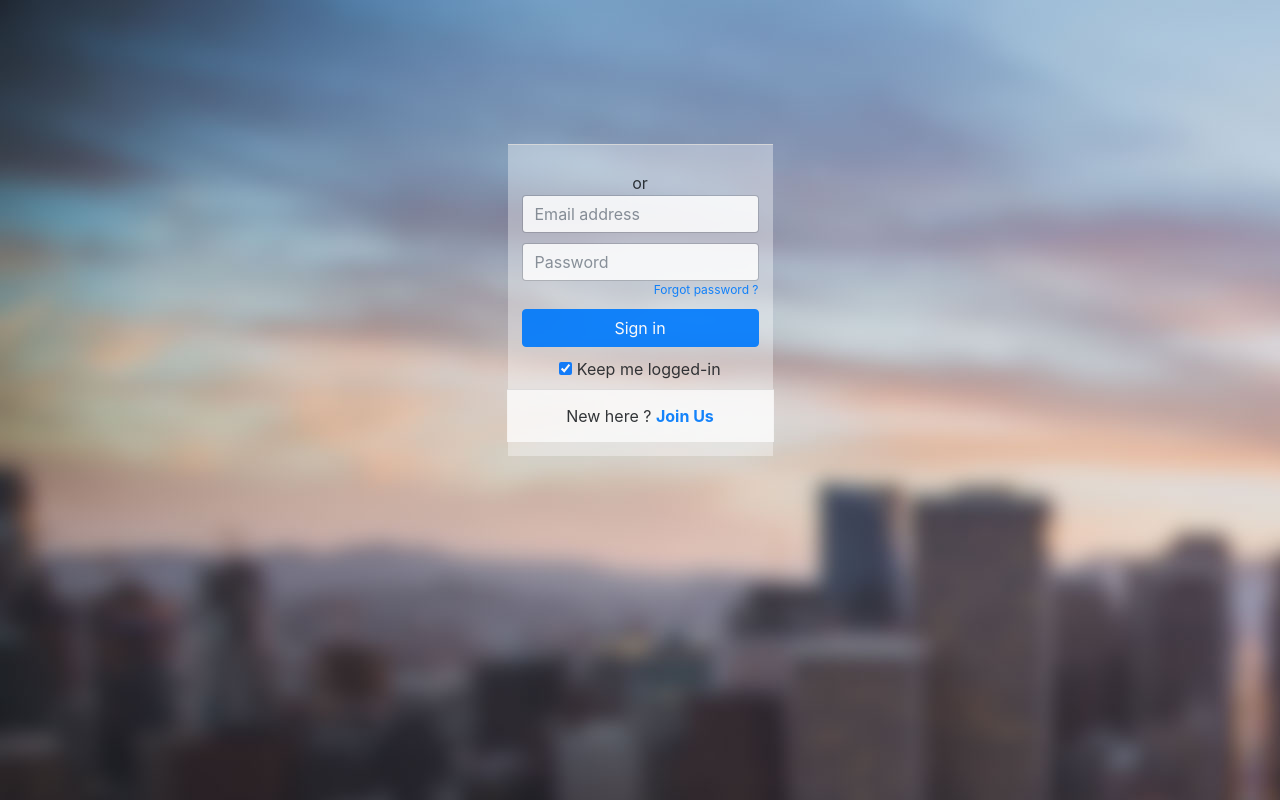
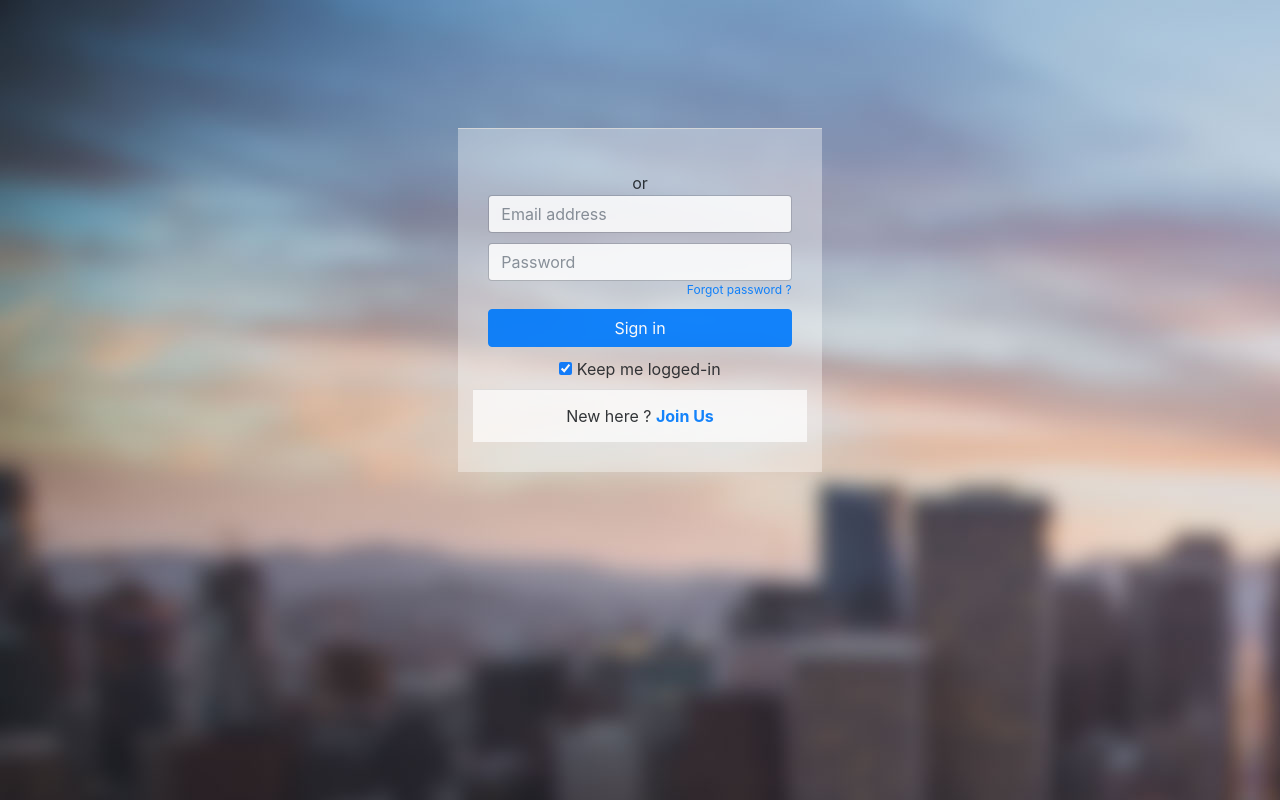
Before and after one commit to sakshi-23/splitpay, a Flask app: page / in a window 1280 px wide. Run offline with Flask 2, Linux system fonts and the light colour scheme; some libraries are stand-ins or nearby versions.

Commit message:
Set up 2

```diff
--- a/app/static/css/style.css
+++ b/app/static/css/style.css
@@ -36,9 +36,8 @@ body{
      background-color: rgba(255,255,255,.4);
      border-top: 1px solid #ddd;
      clear: both;
-      padding: 14px;
+     padding: 30px;
      margin: auto;
-
      /* margin-bottom: -9px; */
      /* position: absolute; */
      bottom: -30px;
--- a/app/templates/login.html
+++ b/app/templates/login.html
@@ -11,7 +11,7 @@
 
 </head>
 <body class="login">
-<div  class="col-lg-3 outer">
+<div  class="col-lg-4 outer">
 
 <div id="login-dp" >
 
--- a/app/templates/profile.html
+++ b/app/templates/profile.html
@@ -21,7 +21,7 @@
 </head>
 <body ng-app="myApp"  ng-controller="Controller">
         <div  class="outer">
-        <div class="col-lg-3 col-xs-12" style="margin:auto">
+        <div class="col-lg-4 col-xs-12" style="margin:auto">
             <div id="profile-dp" class=" " >
 
 
```
Also changed, not shown: app/static/css/style_profile.css (+4 -6 lines). Lines whose indentation alone changed are shown as unchanged.
